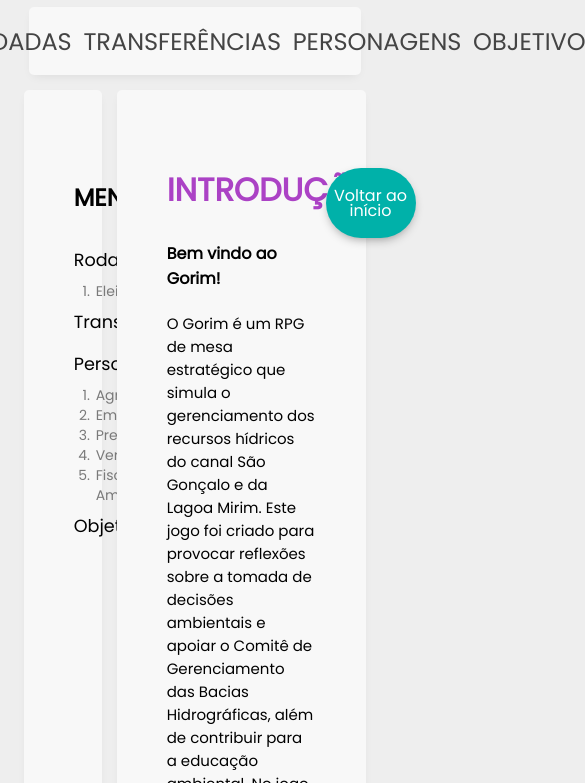
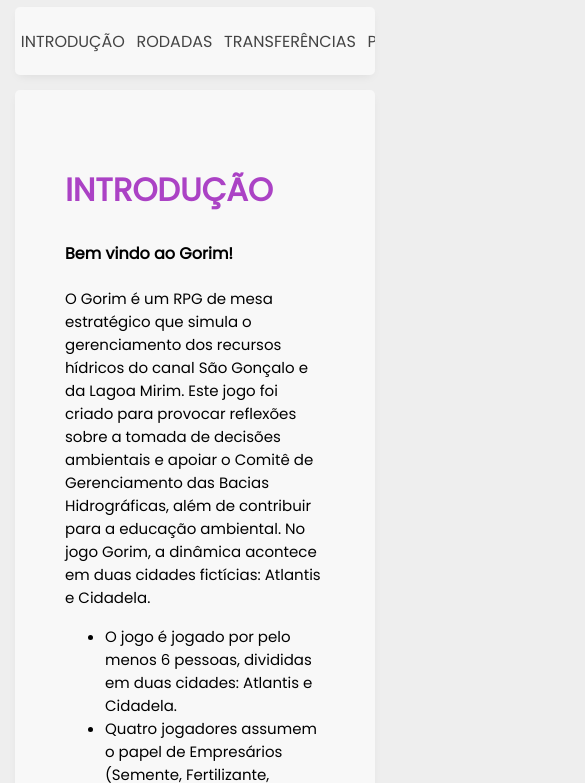
Before and after one commit to mmarifernandes/gorim-manual-static-page, a plain HTML site: page index.html in a window 390 px wide. Shown: the part 61-844 px from the top of the page, 585 px wide, since content can reach past the window. Drawn offline with Linux system fonts and the light colour scheme.

Commit message:
media query

```diff
--- a/style.css
+++ b/style.css
@@ -7,6 +7,15 @@ body{
     background-color: #EEEEEE;
     font-family: 'Poppins', sans-serif;
     margin: 0;
+    padding: 0;
+    width: 100%;
+}
+html{
+    /* background-color: #EEEEEE;
+    font-family: 'Poppins', sans-serif; */
+    margin: 0;
+    padding: 0;
+    /* width: 100%; */
 }
 .header{
     display: flex;
@@ -174,7 +183,7 @@ ol #personagens{
     line-height: 15px;
     background-color: rgb(0, 177, 169);
     color: white;
-    border-radius: 35px;
+    border-radius: 100px;
     text-align: center;
     /* padding: 5px; */
     align-items: center;
@@ -183,3 +192,36 @@ ol #personagens{
 #tela{
     width: 50vw;
 }
+
+@media (max-width: 900px) {
+    menu li{
+      font-size: 1rem;
+    }
+    #button{
+        display: none;
+    }
+    aside{
+        display: none;
+    }
+    main{
+        width: 100%;
+    }
+    .menu{
+        text-transform: uppercase;
+        background-color: #F8F8F8;
+        min-width: -webkit-fill-available;        /* margin: 0 auto; */
+        margin: 15px;
+        /* margin-right: 15px !important; */
+        height: 8vh;
+        display: flex;
+        overflow: scroll;
+        border-radius: 5px;
+        margin-top: 10px;
+        box-shadow: 0px 4px 10.9px -4px rgba(0, 0, 0, 0.09);
+        flex-direction: column;
+        justify-content: center;
+    }
+    #tela{
+        width: 80vw;
+    }
+  }
```
